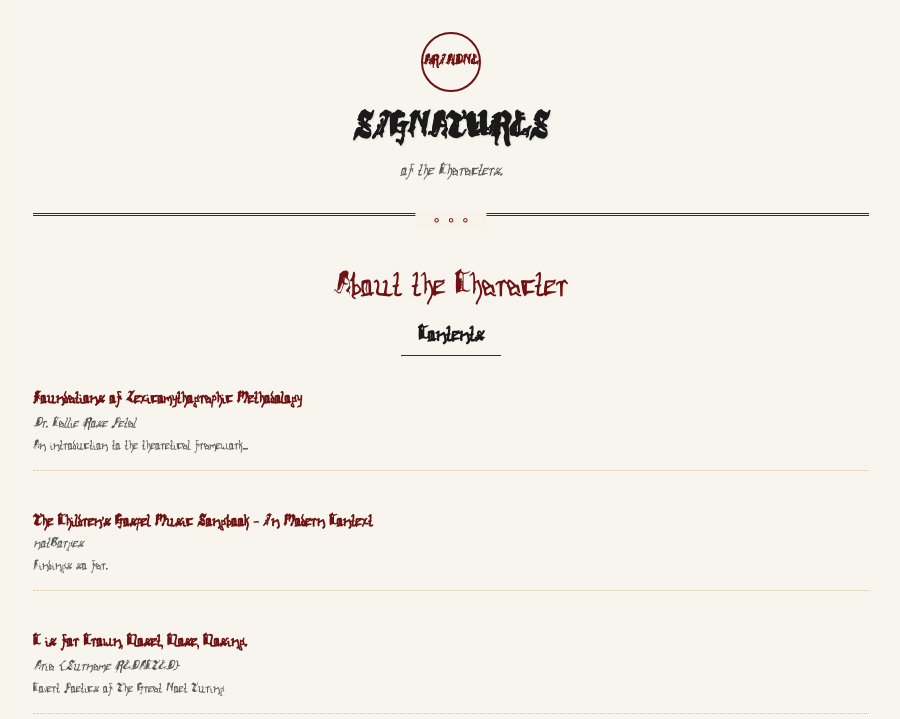
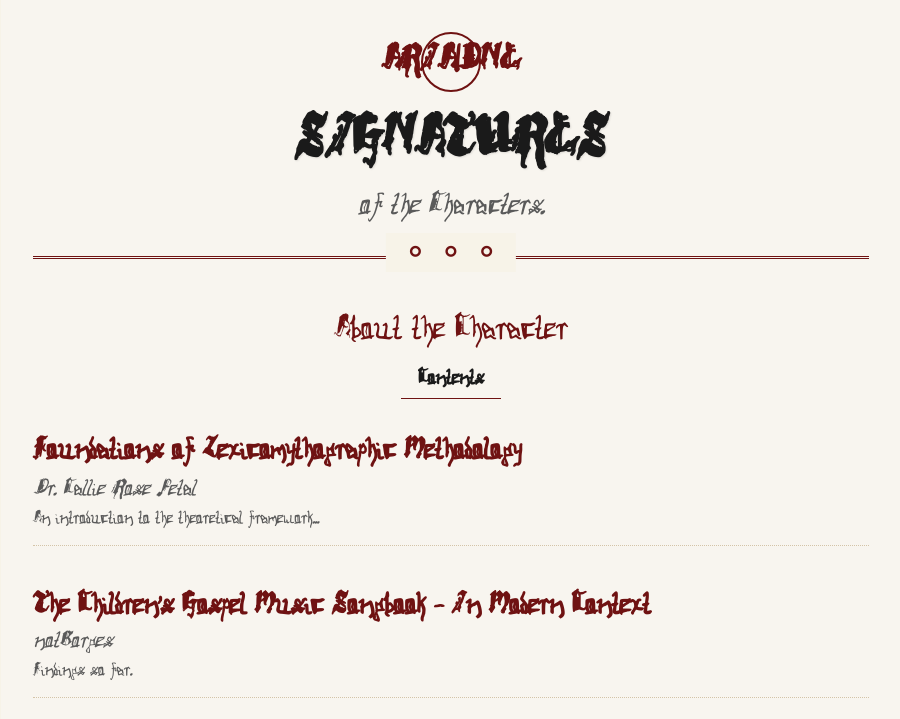
Before and after one commit to CR-ux/notborges, an Eleventy site: page intranet/index.njk in a window 1280 px wide. Shown: the top 719 px of the page, without its empty margins (189-1089 px from the left). Built offline with nearby package versions, Linux system fonts and the light colour scheme; Eleventy itself is replaced by a stand-in of ours; files that its build step writes are made by us from their sources; a web font is replaced by a local one.

Commit message:
indiv. rem

```diff
--- a/_includes/layout.njk
+++ b/_includes/layout.njk
@@ -65,12 +65,12 @@
       background: var(--parchment);
       padding: 0 1rem;
       color: var(--accent);
-      font-size: 0.8rem;
+      font-size: 2rem;
     }
 
     .journal-title {
       font-family: 'Hamartia', sans-serif;
-      font-size: 2.5rem;
+      font-size: 4rem;
       font-weight: 600;
       color: var(--shadow);
       text-shadow: 1px 1px 2px rgba(0, 0, 0, 0.1);
@@ -79,12 +79,12 @@
     .subtitle {
       font-style: italic;
       color: var(--faded-ink);
-      font-size: 1.1rem;
+      font-size: 2rem;
       margin-top: 0.5rem;
     }
 
     .volume-info {
-      font-size: 0.9rem;
+      font-size: 1.5rem;
       color: var(--accent);
       font-weight: 600;
       letter-spacing: 0.05em;
@@ -147,7 +147,7 @@
     }
 
     .article-title {
-      font-size: 1.1rem;
+      font-size: 2rem;
       font-weight: 600;
       color: var(--shadow);
       margin-bottom: 0.3rem;
@@ -165,12 +165,12 @@
     .article-author {
       font-style: italic;
       color: var(--faded-ink);
-      font-size: 0.95rem;
+      font-size: 1.5rem;
       margin-bottom: 0.3rem;
     }
 
     .article-abstract {
-      font-size: 0.9rem;
+      font-size: 1.2rem;
       color: var(--faded-ink);
     }
 
@@ -264,7 +264,7 @@
       font-family: 'Hamartia', sans-serif;
       font-weight: 600;
       color: var(--accent);
-      font-size: 1rem;
+      font-size: 2.5rem;
       text-align: center;
     }
       a, a:visited {
```
